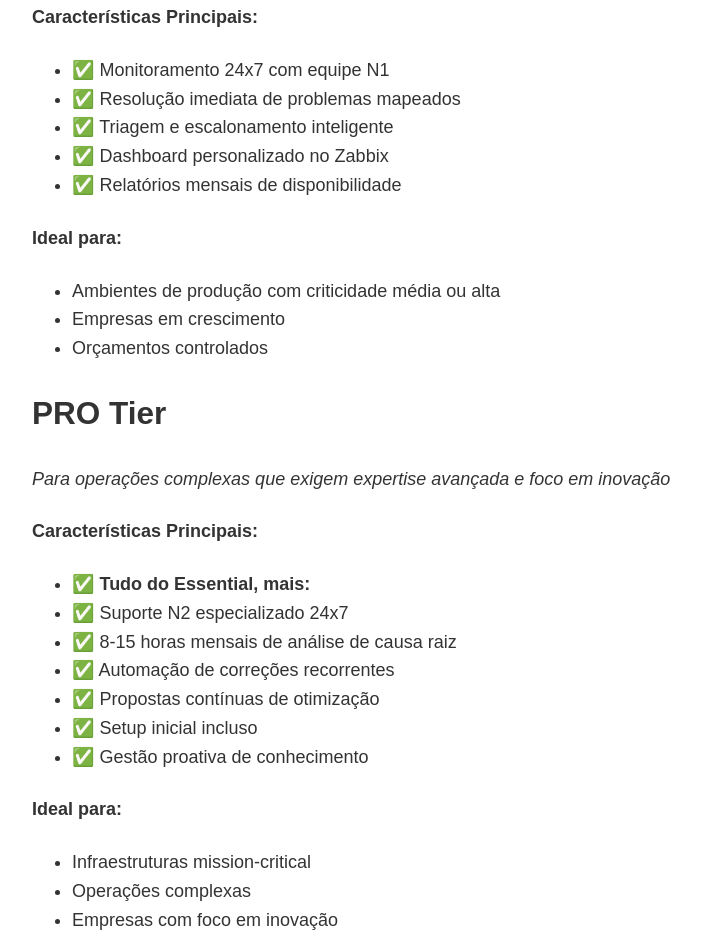
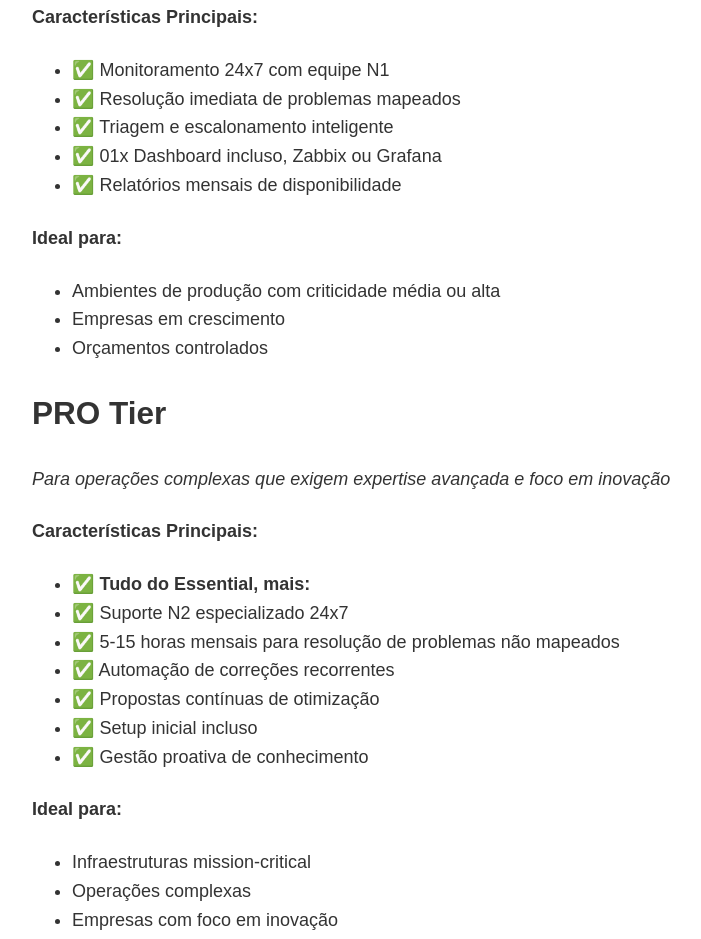
Before and after one commit to brunoprodutos/monitoracaoquickref, a plain HTML site: page ProductBriefing.html in a window 1280 px wide. Shown: the part 1547-2486 px from the top of the page, without its empty margins (178-879 px from the left). Drawn offline with Linux system fonts and the light colour scheme.

Commit message:
correção de features

```diff
--- a/ProductBriefing.html
+++ b/ProductBriefing.html
@@ -455,7 +455,7 @@ blockquote {
 <li>✅ Monitoramento 24x7 com equipe N1</li>
 <li>✅ Resolução imediata de problemas mapeados</li>
 <li>✅ Triagem e escalonamento inteligente</li>
-<li>✅ Dashboard personalizado no Zabbix</li>
+<li>✅ 01x Dashboard incluso, Zabbix ou Grafana</li>
 <li>✅ Relatórios mensais de disponibilidade</li>
 </ul>
 <h4 id="ideal-para%3A" tabindex="-1">Ideal para:</h4>
@@ -470,7 +470,7 @@ blockquote {
 <ul>
 <li>✅ <strong>Tudo do Essential, mais:</strong></li>
 <li>✅ Suporte N2 especializado 24x7</li>
-<li>✅ 8-15 horas mensais de análise de causa raiz</li>
+<li>✅ 5-15 horas mensais para resolução de problemas não mapeados</li>
 <li>✅ Automação de correções recorrentes</li>
 <li>✅ Propostas contínuas de otimização</li>
 <li>✅ Setup inicial incluso</li>
```
